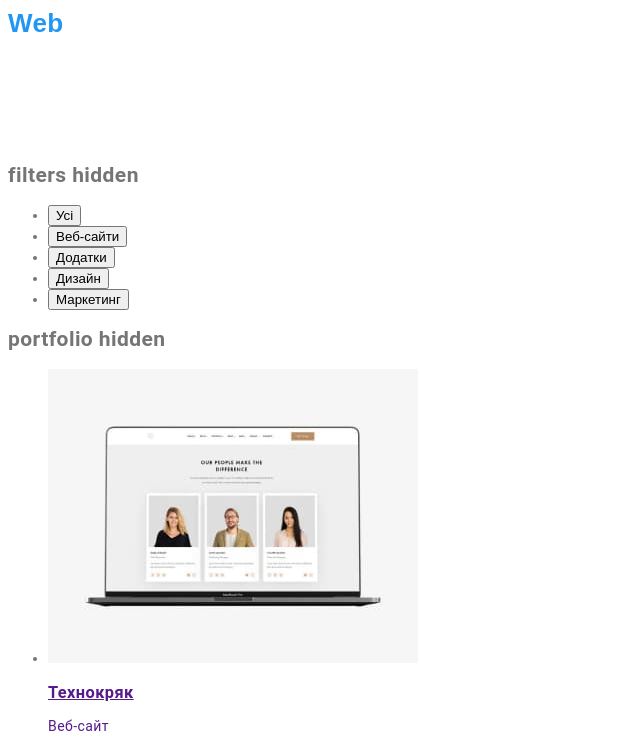
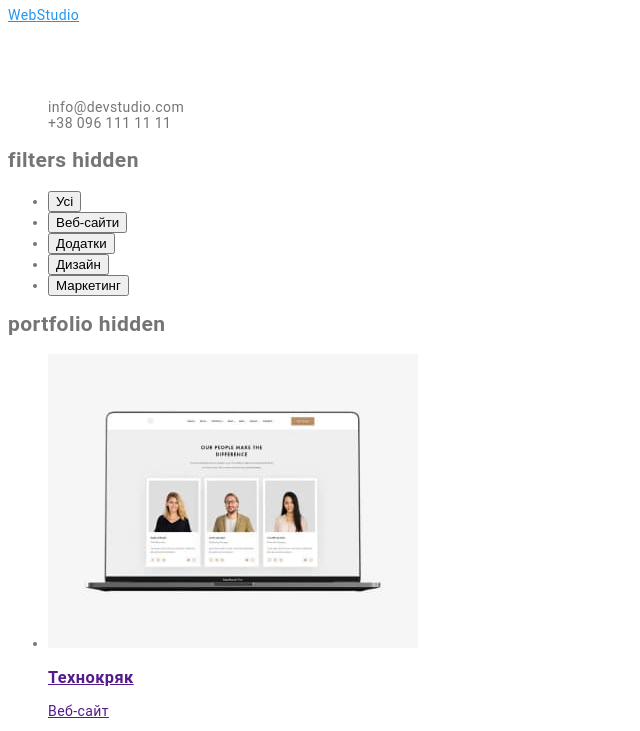
Before and after one commit to Mykhaylo33/goit-markup-hw-02, a plain HTML site: page portfolio.html in a window 1280 px wide. Shown: the top 731 px of the page, without its empty margins (0-640 px from the left). Drawn offline with Linux system fonts and the light colour scheme.

Commit message:
Merge branch 'master' of https://github.com/Mykhaylo33/goit-markup-hw-02

```diff
--- a/css/styles.css
+++ b/css/styles.css
@@ -1,11 +1,10 @@
 :root{
-    --primary-text-color:rgba(117, 117, 117, 1);
-    --secondary-text-color: #212121;
-    --accent-color: #2196F3;
-    --white-color: #FFFFFF;
+    --primary-text-color:   rgba(117, 117, 117, 1);
+    --secondary-text-color: rgba(0, 0, 0, 1);
+    --accent-color: rgba(33, 150, 243, 1);
+    --white-color: rgba(255, 255, 255, 1)FF;
 
-    --основний-колір-фону: #FFFFFF;
-    --другорядний-колір-фону: #F5F4FA;
+
 }
 
 
@@ -83,7 +82,7 @@ color: var(--primary-white-color);
 .site-contact .link:focus{
     color: var(--accent-color);
 }
->>>>>>> 3e2143e448121f689de3c9ca978417d0c1087e1a
+
 
 
 /*Hero*/
--- a/portfolio.html
+++ b/portfolio.html
@@ -8,21 +8,21 @@
     <link rel="stylesheet" href="./css/styles.css">
 </head>
 <body>
-    <!--header-->
-    <header class="page-header">
+     <!--header-->
+    <header>
         <nav>
-            <!--Logo-->
-            <a href="./index.html" class="logo primary link" aria-current="true"><span class="logo-style">Web</span> Studio</a>
+            <!--Лого-->
+            <a class="logo-link" href="./index.html">Web<span class="logo-header">Studio</span></a>
+
             <ul class="site-nav list">
-                <li><a href="" class="link">Студія</a></li>
-                <li><a href="" class="link">Портфоліо</a></li>
-                <li><a href="" class="link">Контакти</a></li>
+                <li><a href=""class="link">Студія</a></li>
+                <li><a href=""class="link">Портфоліо</a></li>
+                <li><a href=""class="link">Контакти</a></li>
             </ul>
         </nav>
-        <!--contact-->
-             <ul class="contacts-nav list">
-                <li><a href="mailto:info@devstudio.com" class="link">info@devstudio.com</a></li>
-                <li><a href="tel+380961111111" class="link">+38 096 111 11 11</a></li>
+             <ul class="site-contact list">
+                <li><a href="mailto:info@devstudio.com"class="link">info@devstudio.com</a></li>
+                <li><a href="tel+380961111111"class="link">+38 096 111 11 11</a></li>
              </ul>
     </header>
     <main>
```
Also changed, not shown: images/Ігор-Дем_яненко.jpg (added).
